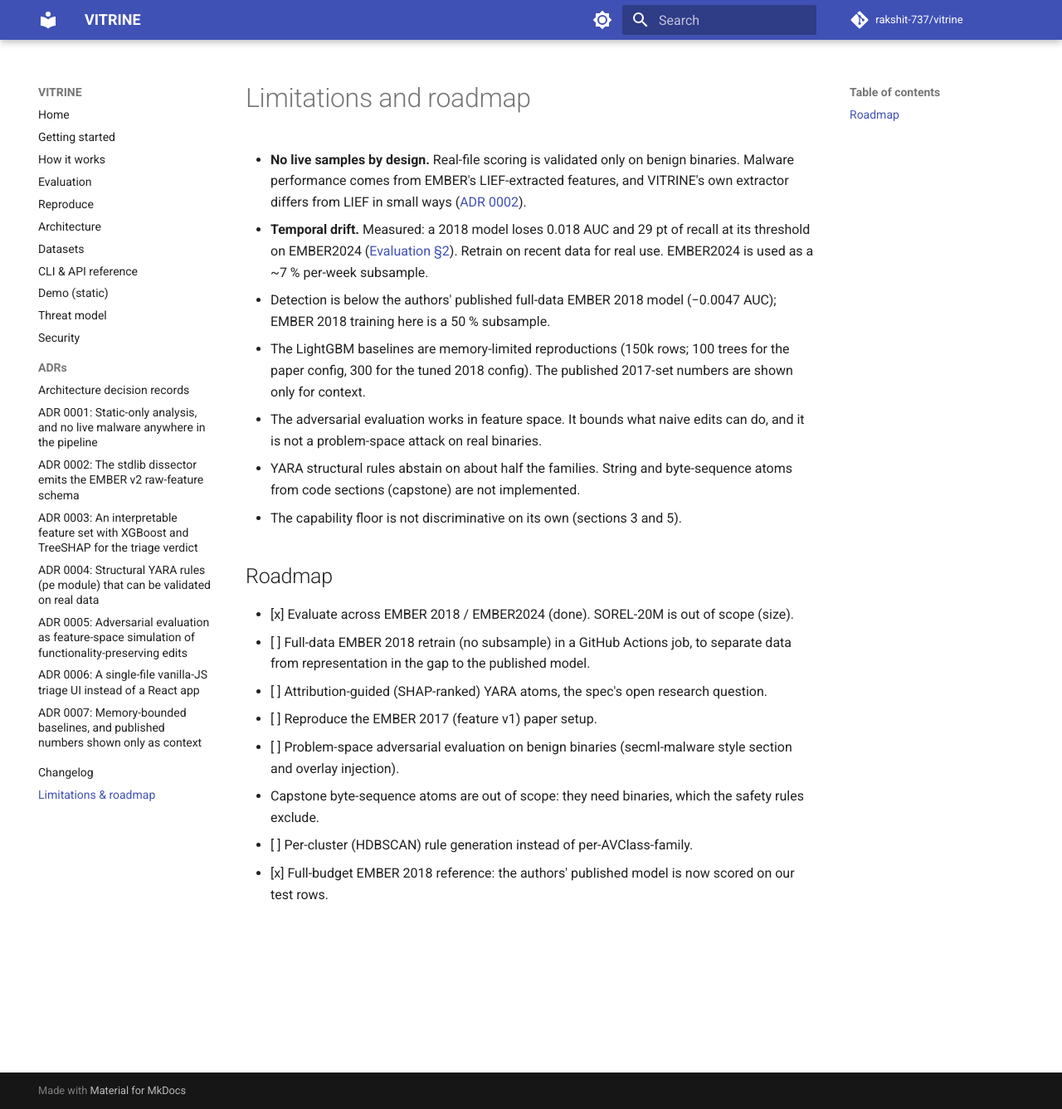
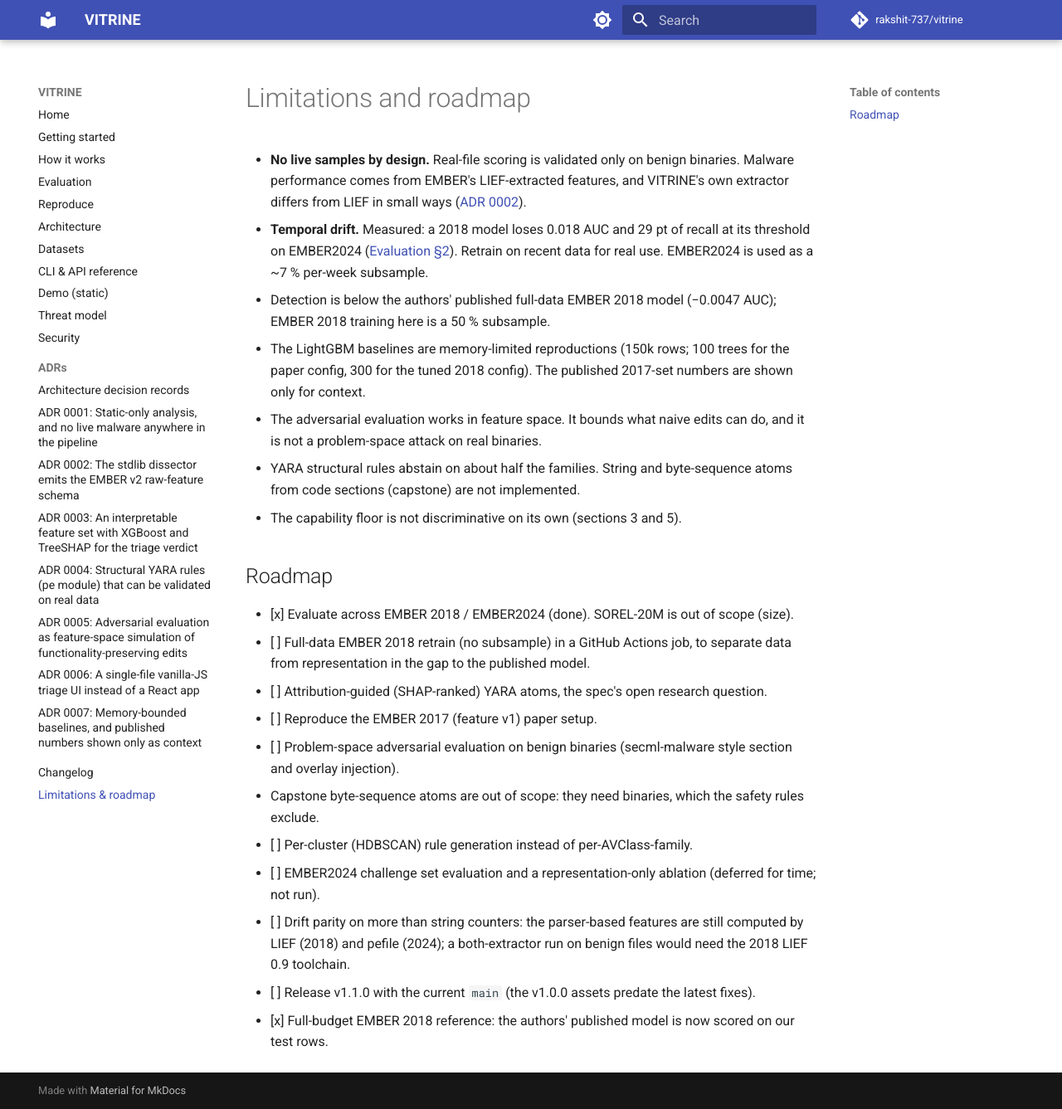
Before and after one commit to rakshit-737/vitrine, an MkDocs documentation site: the page built from docs/limitations.md, in a window 1280 px wide and 1337 px high. Shown: the whole window at 83% size. Built offline with MkDocs 1.6.1 and Material for MkDocs 9.7.7, drawn with Linux system fonts in a browser that asks for light colours; comment, search, counter and statistics services are not loaded.

Commit message:
docs: list deferred audit items on the limitations page
Co-Authored-By: Claude <noreply@anthropic.com>

```diff
--- a/docs/limitations.md
+++ b/docs/limitations.md
@@ -18,4 +18,7 @@
 - [ ] Problem-space adversarial evaluation on benign binaries (secml-malware style section and overlay injection).
 - Capstone byte-sequence atoms are out of scope: they need binaries, which the safety rules exclude.
 - [ ] Per-cluster (HDBSCAN) rule generation instead of per-AVClass-family.
+- [ ] EMBER2024 challenge set evaluation and a representation-only ablation (deferred for time; not run).
+- [ ] Drift parity on more than string counters: the parser-based features are still computed by LIEF (2018) and pefile (2024); a both-extractor run on benign files would need the 2018 LIEF 0.9 toolchain.
+- [ ] Release v1.1.0 with the current `main` (the v1.0.0 assets predate the latest fixes).
 - [x] Full-budget EMBER 2018 reference: the authors' published model is now scored on our test rows.
```
